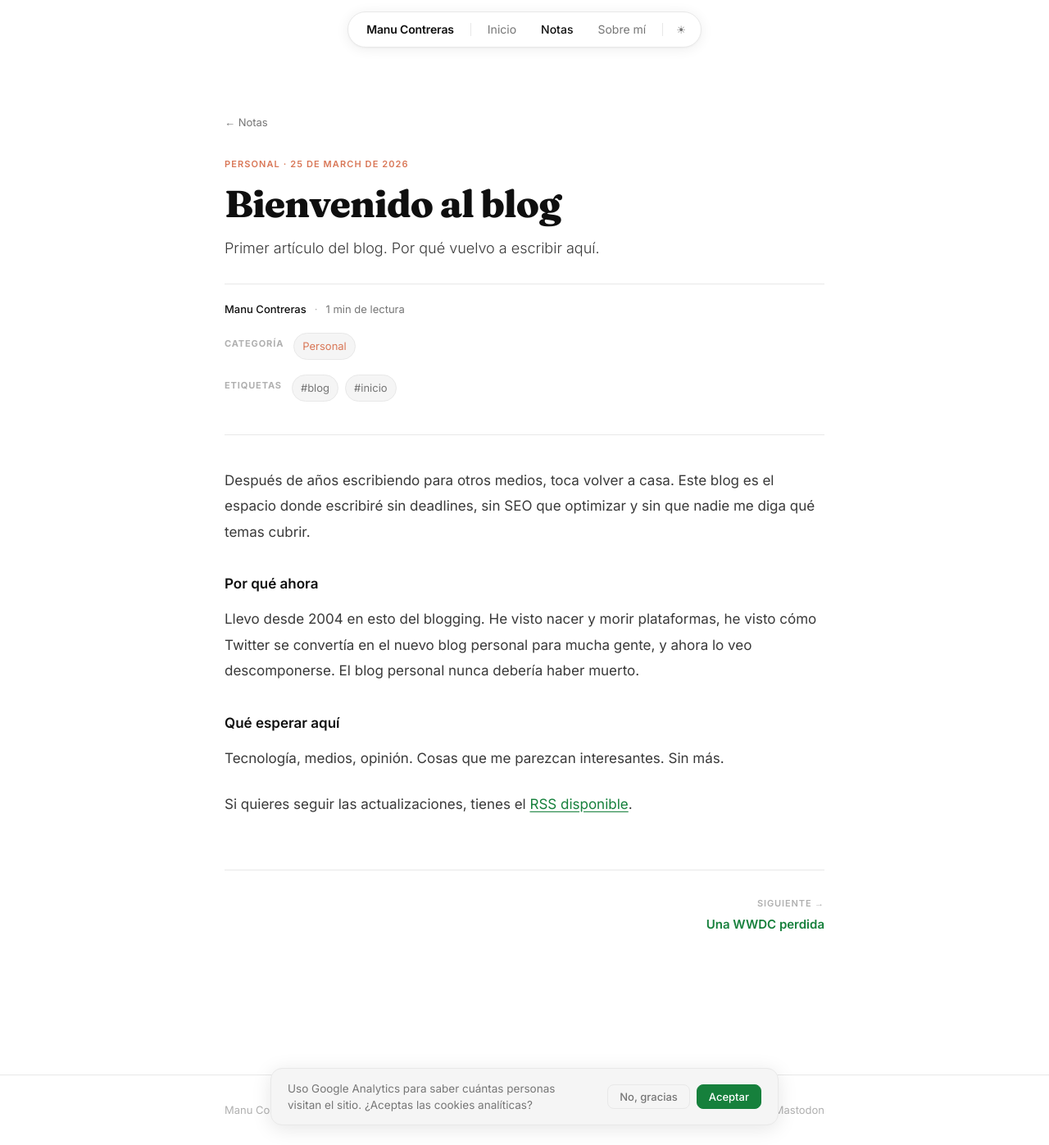
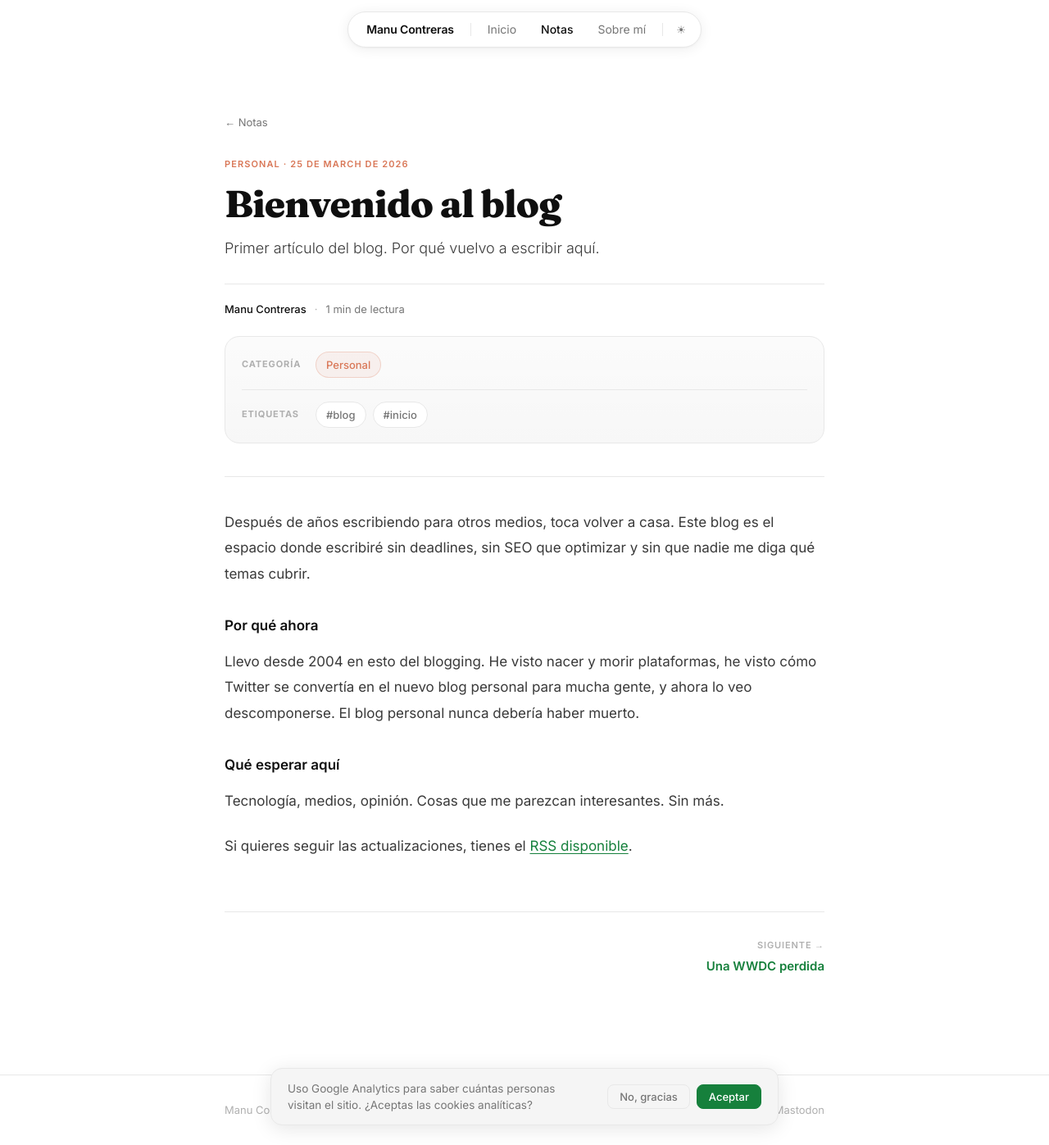
Before and after one commit to mcontreras/mcontreras.github.io, a Jekyll site: the page built from _posts/2026-03-25-bienvenido-al-blog.md, in a window 1280 px wide and 1397 px high. Shown: the whole window at 82% size. Built offline with Jekyll 4.4.1, drawn with Linux system fonts in a browser that asks for light colours.

Commit message:
Retoque diseño en post

```diff
--- a/_includes/post_taxonomy.html
+++ b/_includes/post_taxonomy.html
@@ -1,6 +1,11 @@
 {% assign mode = include.mode | default: "full" %}
 
-{% if page.categories and page.categories.size > 0 %}
+{% assign has_categories = page.categories and page.categories.size > 0 %}
+{% assign has_tags = page.tags and page.tags.size > 0 %}
+
+{% if has_categories or has_tags %}
+<div class="post-taxonomy">
+  {% if has_categories %}
   <div class="post-taxonomy-row">
     <span class="post-taxonomy-label">Categoría</span>
     <div class="post-taxonomy-links">
@@ -12,14 +17,16 @@
   </div>
   {% endif %}
 
-{% if page.tags and page.tags.size > 0 %}
+  {% if has_tags %}
   <div class="post-taxonomy-row{% if mode == 'compact' %} post-taxonomy-row--compact{% endif %}">
     <span class="post-taxonomy-label">Etiquetas</span>
     <div class="post-taxonomy-links">
       {% for tag in page.tags %}
       {% assign tag_slug = tag | slugify %}
-    <a href="{{ '/etiquetas/' | relative_url }}#{{ tag_slug }}" class="taxonomy-chip">#{{ tag }}</a>
+      <a href="{{ '/etiquetas/' | relative_url }}#{{ tag_slug }}" class="taxonomy-chip taxonomy-chip--tag">#{{ tag }}</a>
       {% endfor %}
     </div>
   </div>
   {% endif %}
+</div>
+{% endif %}
--- a/assets/css/style.css
+++ b/assets/css/style.css
@@ -393,21 +393,41 @@ strong { font-weight: 600; }
 .post-byline-name { font-weight: 500; color: var(--text); }
 .byline-sep       { color: var(--faint); }
 
+.post-taxonomy {
+  margin-top: 22px;
+  padding: 18px 20px;
+  border: 1px solid var(--border);
+  border-radius: 18px;
+  background:
+    linear-gradient(180deg, rgba(0,0,0,0.015) 0%, rgba(0,0,0,0.03) 100%),
+    var(--bg);
+}
+[data-theme="dark"] .post-taxonomy {
+  background:
+    linear-gradient(180deg, rgba(255,255,255,0.02) 0%, rgba(255,255,255,0.03) 100%),
+    var(--bg2);
+}
+
 .post-taxonomy-row {
   display: flex;
   align-items: flex-start;
   gap: 12px;
-  padding-top: 18px;
+  padding-top: 0;
+}
+.post-taxonomy-row + .post-taxonomy-row {
+  margin-top: 14px;
+  padding-top: 14px;
+  border-top: 1px solid var(--border);
 }
 .post-taxonomy-row--compact { padding-top: 12px; }
 .post-taxonomy-label {
-  min-width: 68px;
+  min-width: 78px;
   font-size: 11px;
   font-weight: 700;
   letter-spacing: 0.08em;
   text-transform: uppercase;
   color: var(--faint);
-  padding-top: 5px;
+  padding-top: 7px;
 }
 .post-taxonomy-links {
   display: flex;
@@ -417,21 +437,35 @@ strong { font-weight: 600; }
 .taxonomy-chip {
   display: inline-flex;
   align-items: center;
-  padding: 5px 10px;
+  min-height: 32px;
+  padding: 6px 12px;
   border-radius: 9999px;
   border: 1px solid var(--border);
-  background: var(--bg2);
+  background: var(--bg);
   font-size: 13px;
-  color: var(--muted);
-  transition: color 0.15s, border-color 0.15s, background 0.15s;
+  font-weight: 500;
+  color: var(--mid);
+  line-height: 1;
+  box-shadow: inset 0 1px 0 rgba(255,255,255,0.08);
+  transition: color 0.15s, border-color 0.15s, background 0.15s, transform 0.15s;
 }
 .taxonomy-chip:hover {
   color: var(--text);
   border-color: var(--accent);
-  background: var(--bg);
+  background: var(--bg2);
+  transform: translateY(-1px);
 }
 .taxonomy-chip--category {
   color: var(--accent2);
+  border-color: rgba(217, 119, 87, 0.25);
+  background: rgba(217, 119, 87, 0.08);
+}
+[data-theme="dark"] .taxonomy-chip--category {
+  border-color: rgba(232, 149, 106, 0.28);
+  background: rgba(232, 149, 106, 0.12);
+}
+.taxonomy-chip--tag {
+  color: var(--muted);
 }
 
 .post-content {
```
Lines whose indentation alone changed are shown as unchanged.
